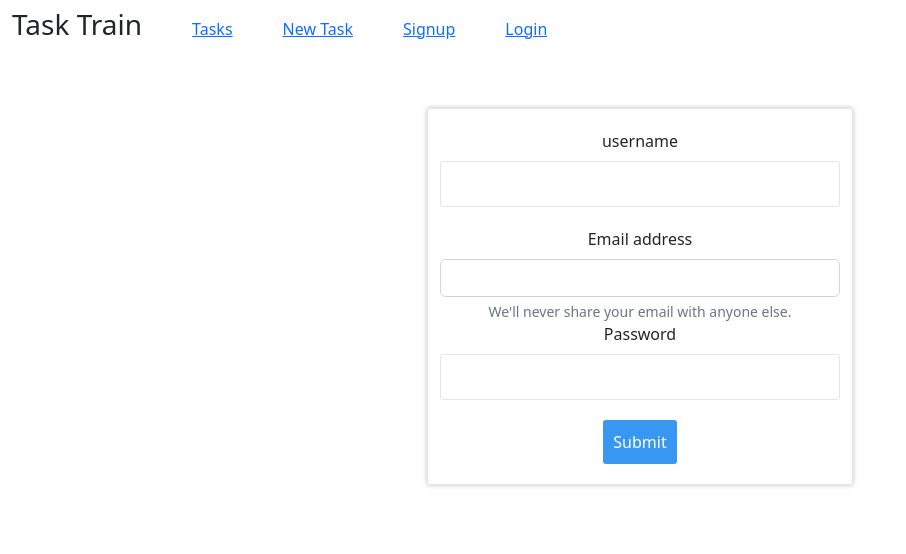
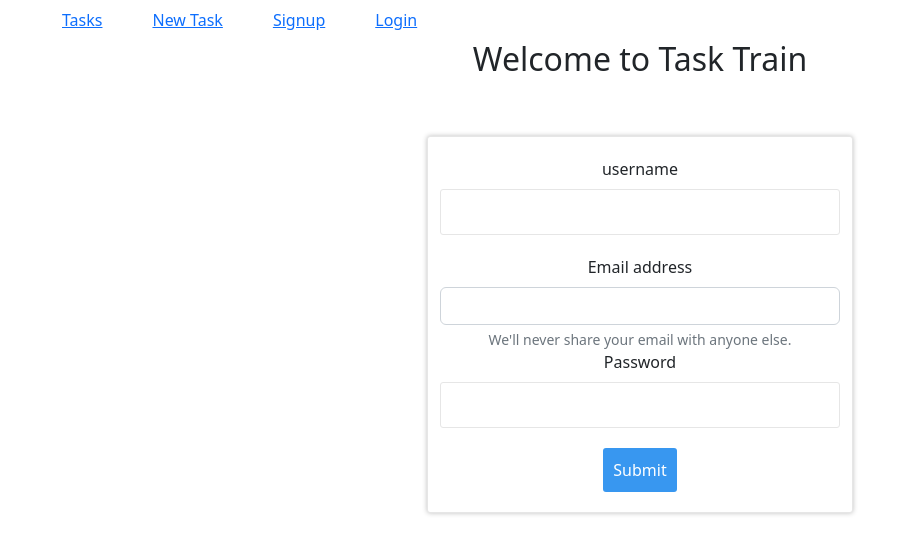
Before and after one commit to Lawrence137/todos, a React (Create React App) app: page / in a window 1280 px wide. Shown: the top 554 px of the page, without its empty margins (0-906 px from the left). Built offline with nearby package versions, Linux system fonts and the light colour scheme.

Commit message:
added heading

```diff
--- a/src/components/Login.js
+++ b/src/components/Login.js
@@ -25,7 +25,7 @@ function Login() {
         }).then((res)=>{
             if(res.ok){
                 console.log(res)
-                redirect("/list")
+                redirect("/tasks")
 
                 return res.json()
             }else{
--- a/src/components/Navbar.js
+++ b/src/components/Navbar.js
@@ -2,9 +2,8 @@ import { NavLink } from "react-router-dom";
 
 function Navbar() {
     return (
-        <nav class="navbar navbar-expand-lg bg-body-tertiary">
+<nav class="navbar navbar-expand-lg bg-body-tertiary">
   <div class="container-fluid">
-    <h3>Task Train</h3>
     <button class="navbar-toggler" type="button" data-bs-toggle="collapse" data-bs-target="#navbarSupportedContent" aria-controls="navbarSupportedContent" aria-expanded="false" aria-label="Toggle navigation">
       <span class="navbar-toggler-icon"></span>
     </button>
--- a/src/components/Signup.js
+++ b/src/components/Signup.js
@@ -36,7 +36,10 @@ function Signup() {
         })
     }
     return (
+
+
         <form onSubmit={handleSubmit}>
+            <h2>Welcome to Task Train</h2>
 <div className="container col-md-4">
   <label for="exampleInputPassword1" class="form-label">username</label>
     <input type="text" name="username" class="form-control"  value={username} onChange={e=>setUsername(e.target.value)}/>
```
